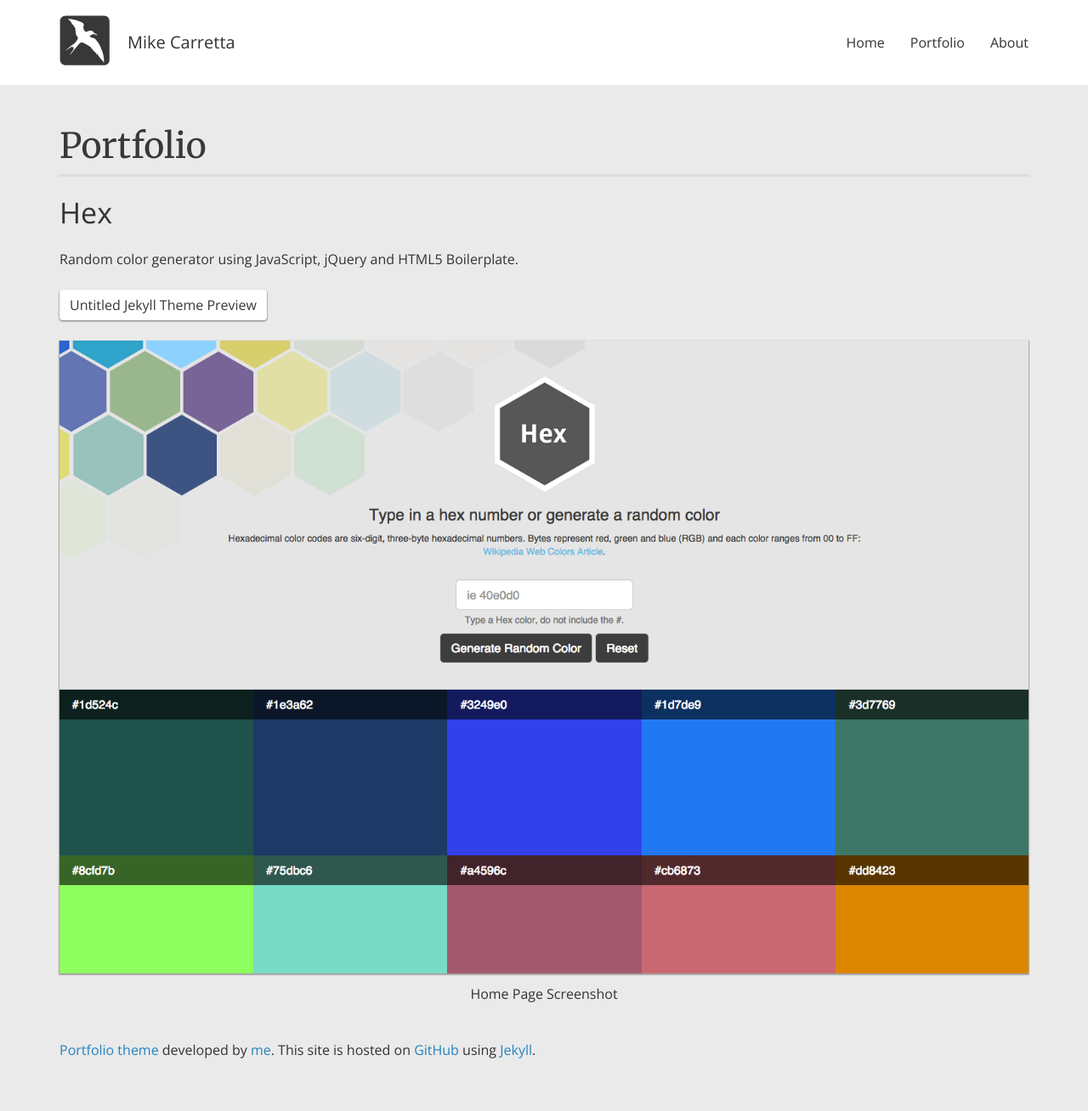
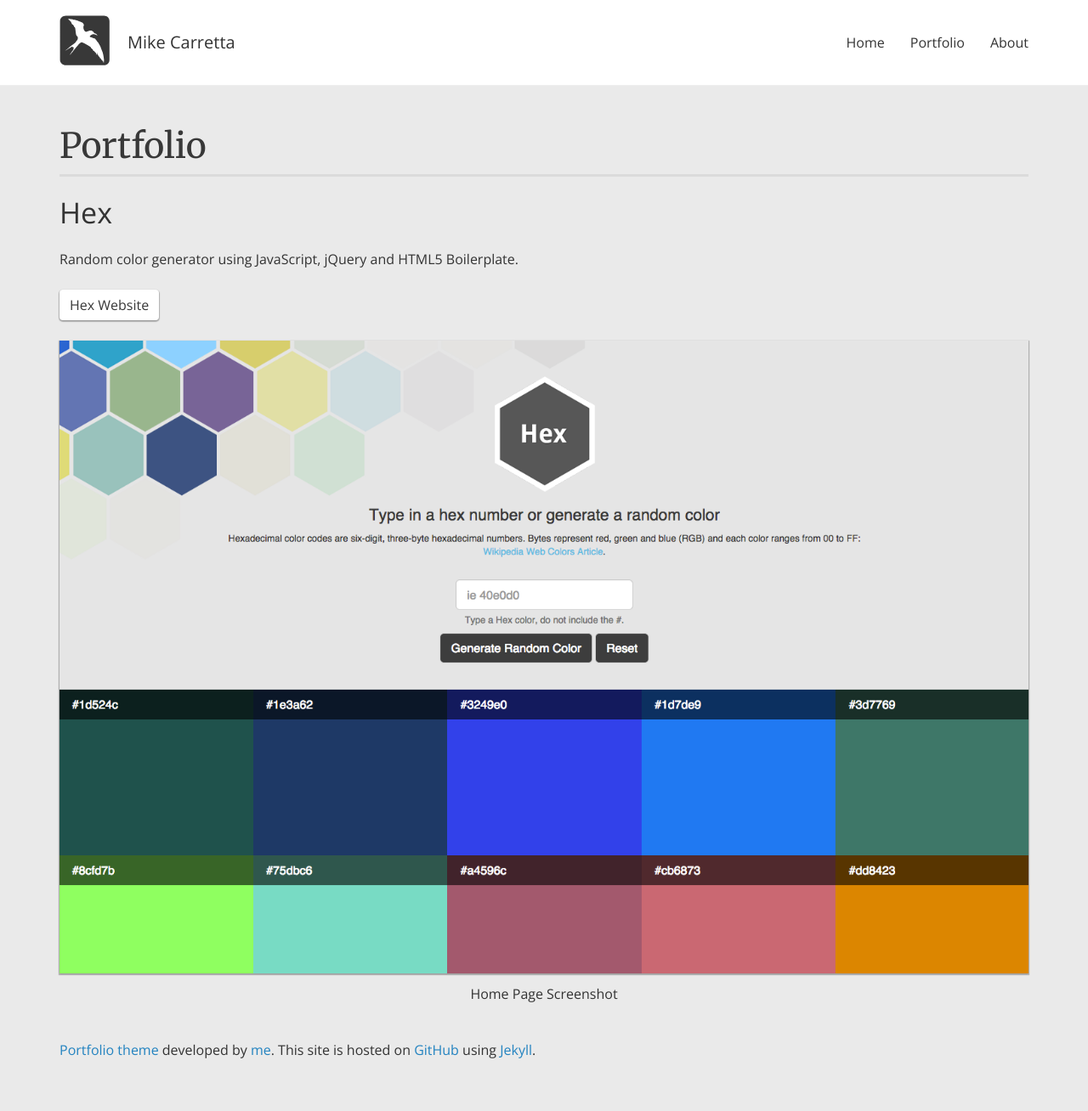
Before and after one commit to mikecarretta/mikecarretta.github.io, a Jekyll site: the page built from _posts/2014-09-05-hex.html, in a window 1280 px wide. Shown: the whole page at 85% size. Built offline with Jekyll 4.4.1, drawn with Linux system fonts in a browser that asks for light colours.

Commit message:
button link fix

```diff
--- a/_posts/2014-09-05-hex.html
+++ b/_posts/2014-09-05-hex.html
@@ -9,8 +9,8 @@
 image2_desc:  # add description
 image3:
 image3_desc:  # add description
-project_url:  "http://mikecarretta.github.io/untitled/"
-button_title: "Untitled Jekyll Theme Preview"
+project_url:  "http://mikecarretta.github.io/hex/"
+button_title: "Hex Website"
 fitlers:      JavaScript jQuery HTML CSS
 date:         2014-09-05 01:11:10
 categories:   project
```
